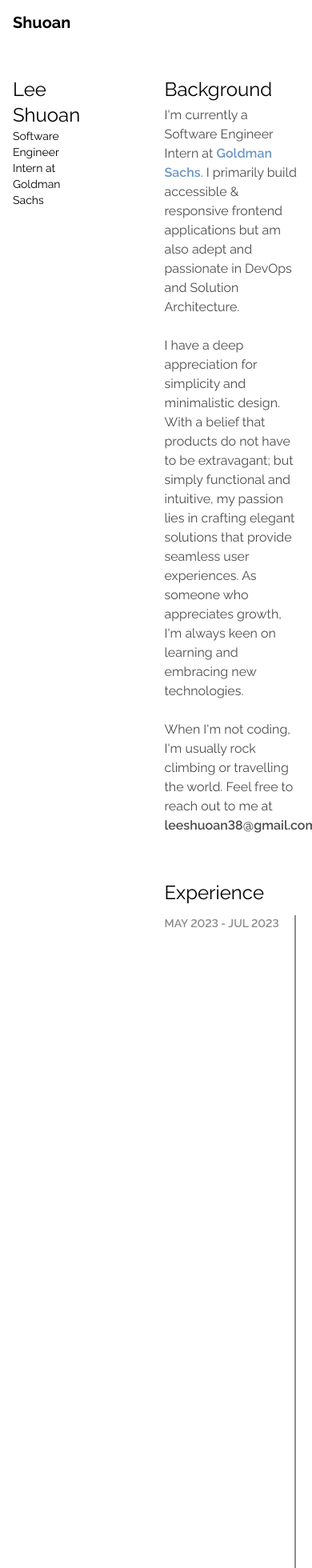
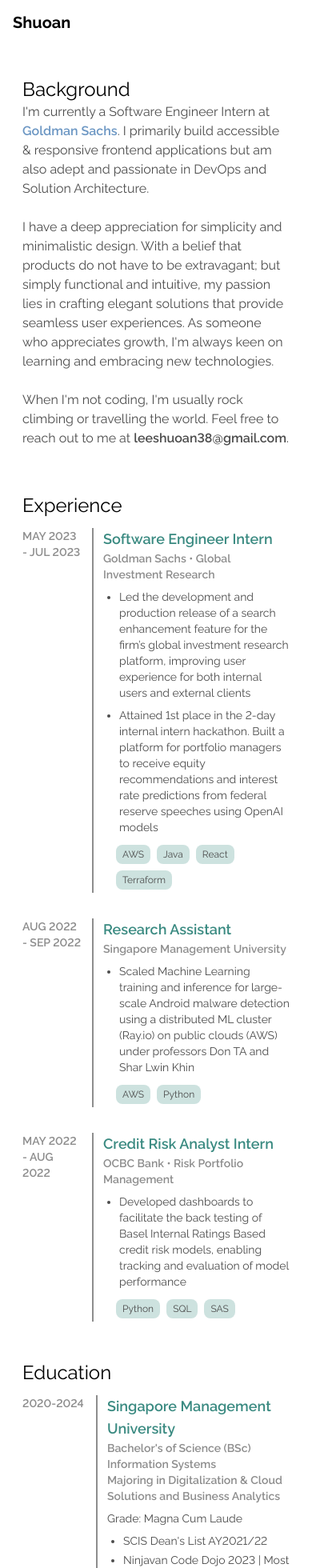
Before and after one commit to leeshuoan/shuoan-site, a Next.js app: page /about in a window 390 px wide. Shown: the top 1960 px of the page at 80% size. Built offline with nearby package versions, Linux system fonts and the light colour scheme.

Commit message:
feat: mobile responsiveness for about page

```diff
--- a/components/ExperienceCard.tsx
+++ b/components/ExperienceCard.tsx
@@ -39,9 +39,9 @@
       onMouseEnter={handleCardMouseEnter}
       onMouseLeave={handleCardMouseLeave}
     >
-      <div className="px-5 py-2">
+      <div className="px-3 md:px-5 py-2">
         <div className="flex">
-          <div className="text-sm font-semibold text-[#8D8D8D] min-w-[150px] dark:text-opacity-60 dark:text-[#8D8D8D]">
+          <div className="text-sm font-semibold text-[#8D8D8D] min-w-[75px] md:min-w-[150px] dark:text-opacity-60 dark:text-[#8D8D8D]">
             {date}
           </div>
           <div className="border mx-3 border-[#8D8D8D] dark:border-opacity-60 dark:border-[#8D8D8D]"></div>
--- a/pages/about.tsx
+++ b/pages/about.tsx
@@ -73,9 +73,9 @@
 
       <div
         id="about"
-        className="max-w-6xl mx-auto px-4 sm:px-6 lg:px-8 grid grid-cols-12 mt-10 mb-2"
+        className="max-w-6xl mx-auto px-4 sm:px-6 lg:px-8 md:grid md:grid-cols-12 mt-10 mb-2"
       >
-        <div className="col-span-3">
+        <div className="hidden md:block md:col-span-3">
           <div className="sticky top-24">
             <div className="text-2xl md:text-4xl dark:text-white">Lee Shuoan</div>
             <div className="text-sm md:text-base dark:text-white">
@@ -132,14 +132,14 @@
           </div>
         </div>
 
-        <div className="ml-20 col-span-9">
+        <div className="md:ml-20 md:col-span-9">
           <div
             id="background"
-            className="section text-2xl dark:text-white pl-5 mb-1"
+            className="section text-2xl dark:text-white px-3 md:pl-5 md:mb-1"
           >
             Background
           </div>
-          <div className="text-base text-[#4C4C4C] dark:text-[#8D8D8D] pl-5">
+          <div className="text-base text-[#4C4C4C] dark:text-[#8D8D8D] px-3 md:pl-5">
             I&#39;m currently a Software Engineer Intern at{" "}
             <span className="text-[#6B96C3] font-semibold">Goldman Sachs</span>.
             I primarily build accessible & responsive frontend applications but
@@ -167,7 +167,7 @@
 
           <div
             id="experience"
-            className="section mt-14 text-2xl dark:text-white pl-5 mb-1"
+            className="section mt-14 text-2xl dark:text-white px-3 md:pl-5 mb-1"
           >
             Experience
           </div>
@@ -209,12 +209,12 @@
 
           <div
             id="education"
-            className="section text-2xl dark:text-white mt-10 px-5 mb-1"
+            className="section text-2xl dark:text-white mt-10 px-3 md:px-5 mb-1"
           >
             Education
           </div>
           <div className="mb-14 group hover:bg-[#F5F7F9] dark:hover:bg-[#2D333A] hover:shadow-lg rounded-lg overflow-hidden w-full transition-[all] duration-300 ease-in-out">
-            <div className="px-5 py-2">
+            <div className="px-3 md:px-5 py-2">
               <div className="flex">
                 <div className="text-sm font-semibold text-[#8D8D8D] min-w-[80px] dark:text-opacity-60 dark:text-[#8D8D8D]">
                   2020-2024
```
